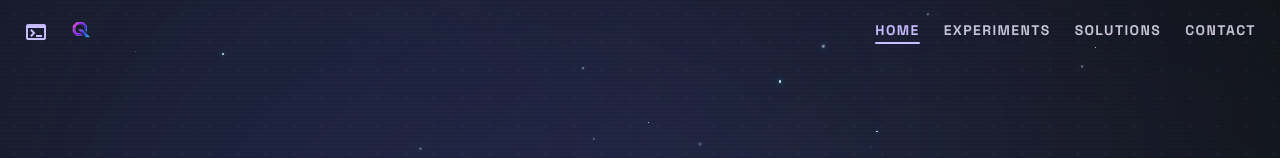
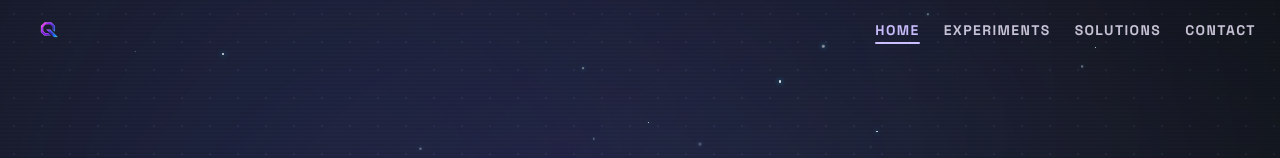
Before and after one commit to TahGue/qyrodev, a Next.js app: page / in a window 1280 px wide. Shown: the top 158 px of the page. Built offline with nearby package versions, Linux system fonts and the light colour scheme.

Commit message:
feat: replace nav icon with custom logoq.png

```diff
--- a/src/components/Navbar.tsx
+++ b/src/components/Navbar.tsx
@@ -60,18 +60,12 @@ export default function Navbar() {
       <div className="flex justify-between items-center px-6 py-4 max-w-[1280px] mx-auto">
         {/* Logo */}
         <a href="#hero" onClick={(e) => handleClick(e, "#hero")} className="flex items-center gap-2 group">
-          <span
-            className="material-symbols-outlined text-[#cabeff] text-[32px] transition-transform duration-500 group-hover:rotate-90"
-            style={{ fontVariationSettings: "'FILL' 0, 'wght' 400, 'GRAD' 0, 'opsz' 24" }}
-          >
-            terminal
-          </span>
           <Image
             src="/logoq.png"
             alt="QYRODEV Logo"
             width={32}
             height={32}
-            className="h-8 w-auto object-contain"
+            className="h-8 w-auto object-contain transition-transform duration-500 group-hover:rotate-90"
           />
         </a>
 
```
